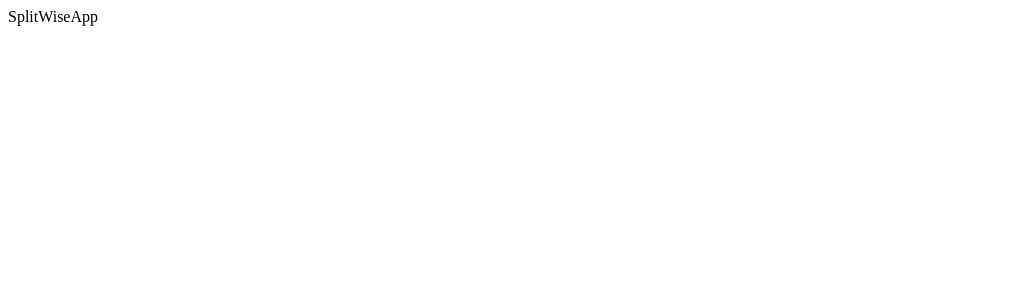
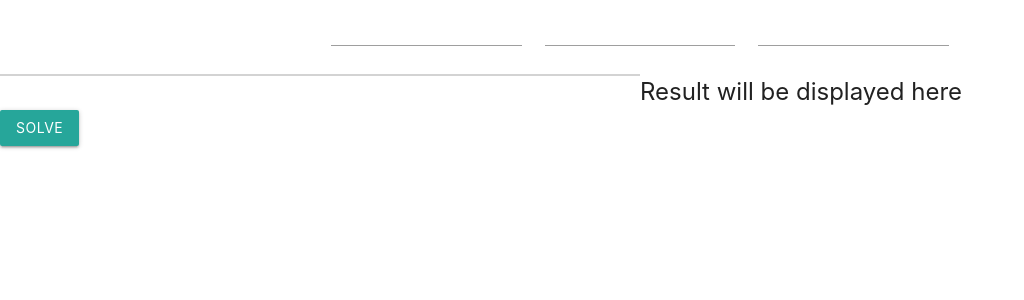
Before and after one commit to KeshavPrince/SplitWise, a React (Create React App) app: page / in a window 1280 px wide. Shown: the top 300 px of the page, without its empty margins (0-1024 px from the left). Built offline with nearby package versions, Linux system fonts and the light colour scheme.

Commit message:
Builded_fronted

```diff
--- a/public/index.html
+++ b/public/index.html
@@ -8,6 +8,12 @@
       name="description"
       content="Web site created using create-react-app"
     />
+    <link rel="stylesheet" href="https://cdnjs.cloudflare.com/ajax/libs/materialize/1.0.0/css/materialize.min.css">
+
+    <!-- Compiled and minified JavaScript -->
+    <script src="https://cdnjs.cloudflare.com/ajax/libs/materialize/1.0.0/js/materialize.min.js"></script>
+    <script src="https://kit.fontawesome.com/5548f5ed00.js" crossorigin="anonymous"></script>
+    <script type="text/javascript" src="https://unpkg.com/vis-network/standalone/umd/vis-network.min.js"></script>
     <!--
       manifest.json provides metadata used when your web app is installed on a
       user's mobile device or desktop. See https://developers.google.com/web/fundamentals/web-app-manifest/
--- a/src/App.css
+++ b/src/App.css
@@ -0,0 +1,27 @@
+html,
+body {
+  height: 100%;
+}
+
+#unsolvedNetwork {
+  width: 50%;
+  height: 100%;
+  border: 1px solid lightgray;
+}
+
+#solvedNetwork {
+  width: 100%;
+  height: 100%;
+}
+#container {
+  width: 100%;
+  height: 70%;
+  background-color: white;
+  display: flex;
+  margin: 0 auto;
+}
+#temptext {
+  width: 100%;
+  text-align: center;
+  font-size: x-large;
+}
--- a/src/App.js
+++ b/src/App.js
@@ -1,9 +1,56 @@
-import React from 'react';
-import './App.css';
+import React, { useState, useEffect } from "react";
+import "./App.css";
 
 function App() {
+  const [credits, setCredits] = useState([]);
+  const [from, setFrom] = useState("");
+  const [to, setTo] = useState("");
+  const [value, setValue] = useState('');
+  const OnChangeFrom = (e) => {
+    setFrom(e.target.value);
+  };
+  const OnChangeTo = (e) => {
+    setTo(e.target.value);
+  };
+  const OnChangeValue = (e) => {
+    setValue(e.target.value);
+  };
+
+  const handleAddCredit = () => {
+    setCredits([
+      ...credits,
+      {
+        from: from,
+        to: to,
+        value: value,
+      },
+    ]);
+  };
+
   return (
-   <div>SplitWiseApp
+    <div>
+      <div className="row">
+        <div className="col l3"></div>
+        <div className="col l2">
+          <input value={from} onChange={OnChangeFrom}></input>
+        </div>
+        <div className="col l2">
+          <input value={to} onChange={OnChangeTo}></input>
+        </div>
+        <div className="col l2">
+          <input value={value} onChange={OnChangeValue}></input>
+        </div>
+      </div>
+      <div id="container">
+        <div id="unsolvedNetwork"></div>
+        <div id="container2">
+          <span id="temptext">Result will be displayed here </span>
+          <div id="solvedNetwork"></div>
+        </div>
+      </div>
+      <button type="button" className="btn btn-success center" id="solve">
+        Solve
+      </button>
     </div>
   );
 }
```
Also changed, not shown: src/credits.js (added).
